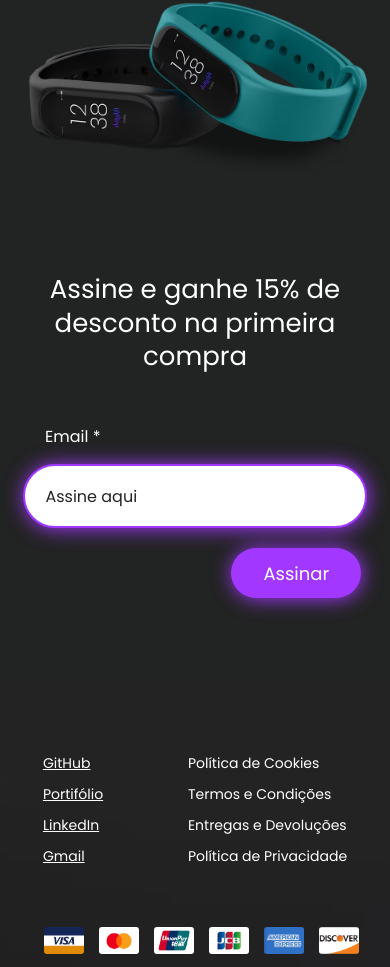
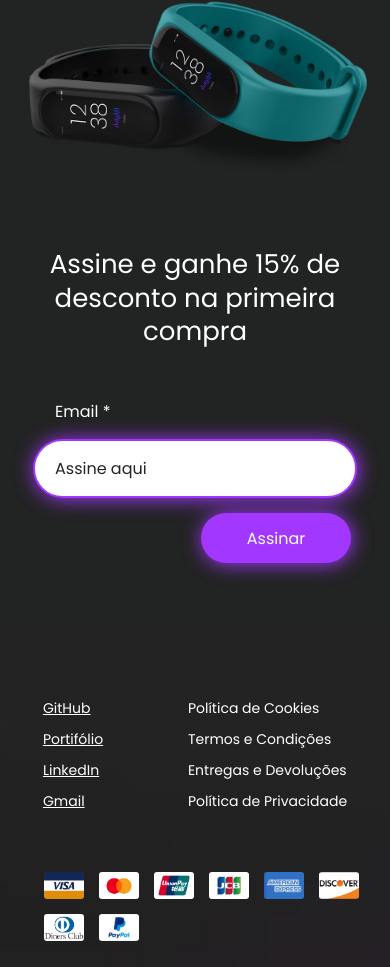
Before and after one commit to DiogoG-dev/TrackMate-react, a React (Vite) app: page / in a window 390 px wide. Shown: the part 7534-8501 px from the top of the page. Built offline with nearby package versions, Linux system fonts and the light colour scheme.

Commit message:
Some corrections

```diff
--- a/src/components/sections/DiscountOffer/DiscountOffer.css
+++ b/src/components/sections/DiscountOffer/DiscountOffer.css
@@ -5,7 +5,7 @@
     justify-content: start;
     align-items: center;
     background-color: var(--bg-color-1);
-    padding: 100px 0 100px 0;
+    padding: 75px 0 75px 0;
 }
 
 /* Título da Oferta */
@@ -19,31 +19,28 @@
 }
 
 /* Email */
-.discount-offer label {
-    width: 825px;
+.discount-offer form label {
     margin-bottom: 15px;
+    position: relative;
+    right: 42.5%;
+    font-size: 18px;
 }
 
 /* Formulário */
 .discount-offer form {
     display: flex;
-    flex-direction: row;
-    justify-content: end;
+    flex-direction: column;
     align-items: center;
-    width: 900px;
-    height: 75px;
-    border: 2px solid var(--bg-color-2);
-    border-radius: 50px;
-    background-color: var(--bg-color-3);
-    filter: drop-shadow(1px 1px 10px var(--bg-color-2));
 }
 
 /* Entrada Email */
 .discount-offer form input {
-    display: flex;
-    width: 72%;
-    height: 74px;
-    border: none;
+    width: 862px;
+    height: 75px;
+    padding-left: 38px;
+    border: 2px solid var(--bg-color-2);
+    border-radius: 50px;
+    filter: drop-shadow(1px 1px 10px var(--bg-color-2));
     font-size: 20px;
     color: var(--color-1);
     caret-color: var(--color-3);
@@ -58,21 +55,19 @@
 }
 
 /* Botão Subscribe */
-.discount-offer .inside-button, .discount-offer .outside-button {
+.discount-offer form button {
     font-size: 18px;
-    width: 23%;
+    width: 200px;
     height: 60px;
-    margin-right: 8px;
     border: none;
     border-radius: 45px;
     color: var(--color-2);
     background-color: var(--bg-color-2);
     filter: drop-shadow(1px 1px 10px var(--bg-color-2));
     cursor: pointer;
-}
-
-.discount-offer .outside-button {
-    visibility: hidden;
+    position: relative;
+    bottom: 70px;
+    left: 38%;
 }
 
 .discount-offer form button:hover {
@@ -85,38 +80,35 @@
     .discount-offer h2 {
         font-size: 26px;
         width: 300px;
-        text-align: center;
-        margin-bottom: 50px;
-        line-height: 1.3;
     }
 
-    .discount-offer label {
+    .discount-offer form label {
         width: 300px;
-    }
-
-    .discount-offer form {
-        justify-content: center;
-        width: 340px;
-        height: 60px;
+        margin-bottom: 15px;
+        position: relative;
+        right: 0;
+        left: 10px;
+        font-size: 16px;
     }
 
     .discount-offer form input {
-        width: 88%;
+        width: 300px;
         height: 55px;
         font-size: 16px;
-        color: var(--color-1);
+        padding-left: 20px;
     }
 
-    .discount-offer .inside-button {
-        display: none;
+    .discount-offer form button {
+        font-size: 16px;
+        width: 150px;
+        height: 50px;
+        top: 15px;
+        bottom: 0;
+        left: 25%;
     }
 
-    .discount-offer .outside-button {
-        visibility: visible;
-        position: relative;
-        left: 27vw;
-        top: 20px;
-        width: 130px;
-        height: 50px;
+    .discount-offer form button:hover {
+        background-color: var(--bg-color-3);
+        color: var(--color-3);
     }
 }
--- a/src/components/sections/DiscountOffer/DiscountOffer.jsx
+++ b/src/components/sections/DiscountOffer/DiscountOffer.jsx
@@ -4,12 +4,11 @@ export function DiscountOffer() {
     return (
         <section className="discount-offer">
             <h2>Assine e ganhe 15% de desconto na primeira compra</h2>
-            <label for='email'>Email *</label>
             <form action="">
+                <label htmlFor='email'>Email *</label>
                 <input type="email" id='email' placeholder="Assine aqui" required />
-                <button className='inside-button' type="submit">Assinar</button>
+                <button type="submit">Assinar</button>
             </form>
-            <button className='outside-button' type="submit">Assinar</button>
         </section>
     )
 }
```
